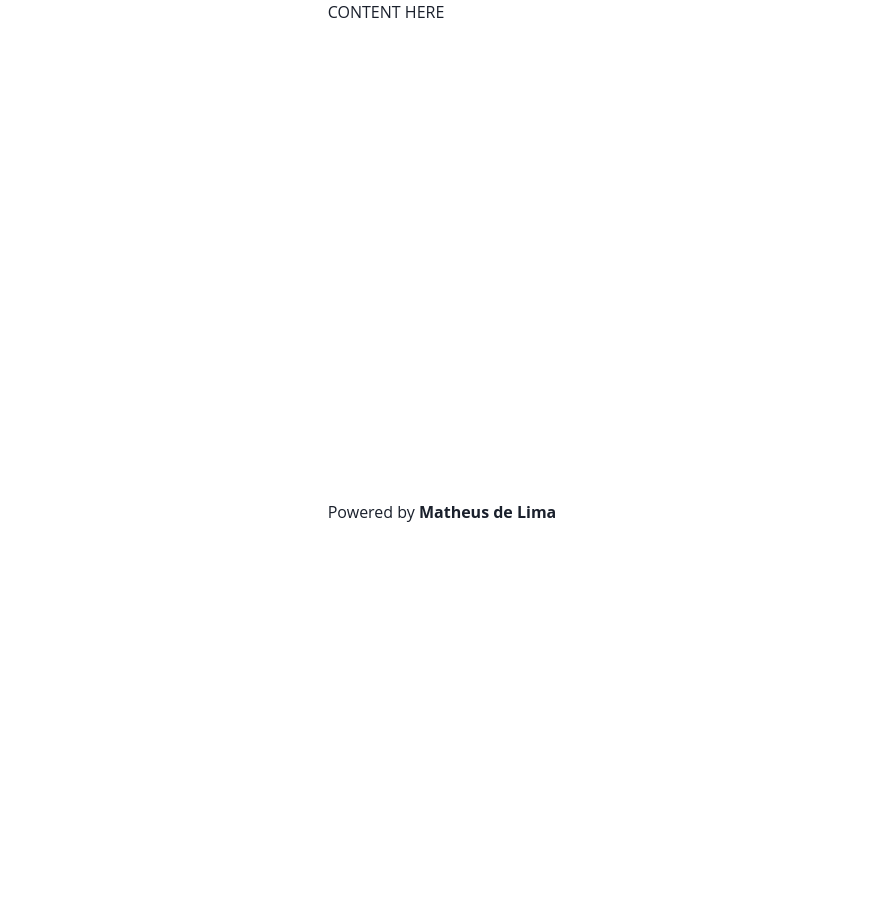
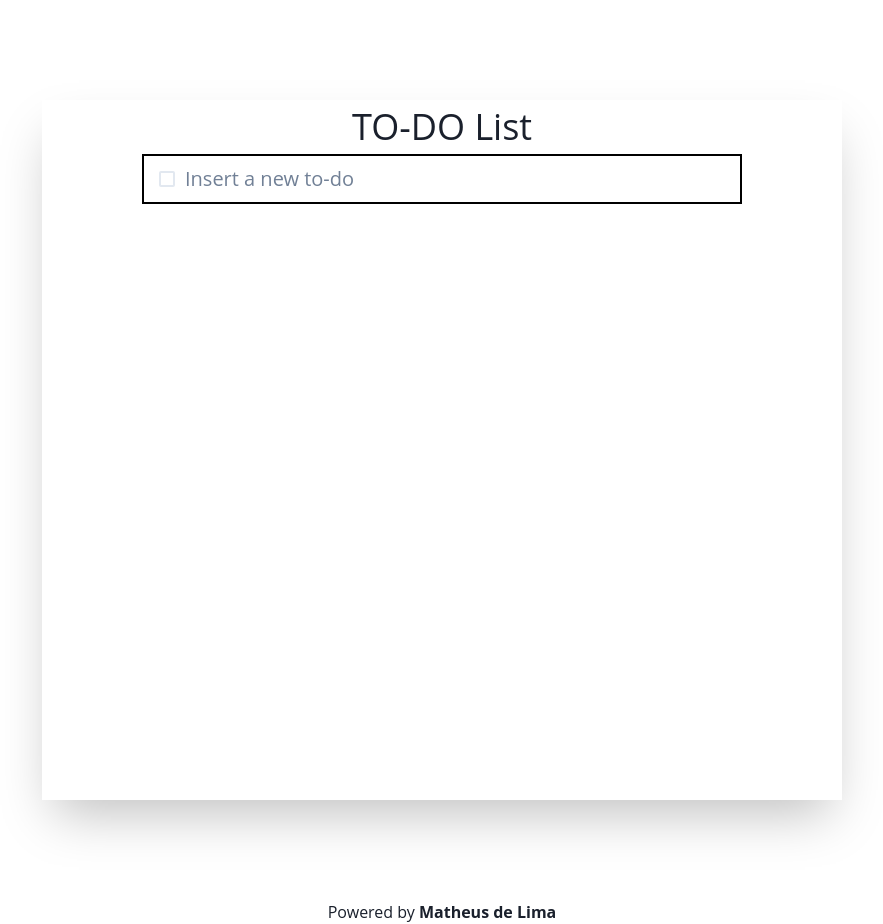
Before and after one commit to delimamatheus/todo-list, a Next.js app: page / in a window 1280 px wide. Shown: the whole page, without its empty margins (198-1081 px from the left). Before the commit the page ends 800 px from the top, so only its background shows below. Built offline with nearby package versions, Linux system fonts and the light colour scheme.

Commit message:
✨ add `NewTODO` component

```diff
--- a/src/components/pages/Home/content.tsx
+++ b/src/components/pages/Home/content.tsx
@@ -0,0 +1,18 @@
+import { Box, Center, Checkbox, Input, Text } from "@chakra-ui/react";
+
+export function NewTODO ({
+
+} ){
+    return (
+        <>
+            <Box>
+                <Center>
+                    <Box w={'75%'} minH={'50px'} border={'2px'} borderColor={'black'} display={'flex'} flexDirection={'row'}>
+                        <Checkbox ml={'15px'}></Checkbox>
+                        <Input ml={'10px'} fontSize={'20px'} variant={'unstyled'} placeholder={'Insert a new to-do'}></Input>
+                    </Box>
+                </Center>
+            </Box>
+        </>
+    )
+}
--- a/src/pages/index.tsx
+++ b/src/pages/index.tsx
@@ -2,6 +2,7 @@ import { Box, Center, Text } from '@chakra-ui/react'
 import Head from 'next/head'
 import { useState } from 'react'
 import styles from '../../styles/Home.module.css'
+import { NewTODO } from '../components/pages/Home'
 import { MainLayout } from '../layout/MainLayout'
 
 export default function Home() {
@@ -16,7 +17,22 @@ export default function Home() {
       </Head>
 
       <MainLayout>
-        CONTENT HERE
+        <Center>
+          <Box
+            // bgColor={'#FAF5FF'}
+            w={{base: '300px', lg: '800px'}}
+            minH={{base: '500px', lg: '700px'}}
+            mt={'100px'}
+            mb={'100px'}
+            boxShadow={'2xl'}
+            display={'flex'}
+            flexDirection={'column'}
+          >
+            <Text fontSize={'36px'} textAlign={'center'}>TO-DO List</Text>
+
+            <NewTODO></NewTODO>
+          </Box>
+        </Center>
       </MainLayout>
     </Box>
     </Center>
```
